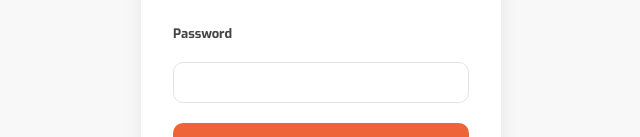
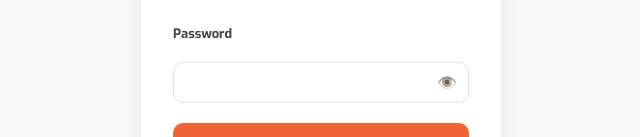
Before and after one commit to favasprintocards-a11y/printopayrollfrontend, a React (Vite) app: page /login in a window 1280 px wide. Shown: the part 478-615 px from the top of the page, without its empty margins (319-959 px from the left). Built offline with nearby package versions, Linux system fonts and the light colour scheme.

Commit message:
Fix login page and SPA routing

```diff
--- a/src/pages/Login.jsx
+++ b/src/pages/Login.jsx
@@ -3,11 +3,13 @@ import api from "../api/api";
 import { useNavigate } from "react-router-dom";
 import { setToken } from "../utils/auth";
 import img from "../assets/Logo.jpeg";
+
 export default function Login() {
   const navigate = useNavigate();
 
   const [email, setEmail] = useState("");
   const [password, setPassword] = useState("");
+  const [showPassword, setShowPassword] = useState(false); // 👁️ NEW
 
   const submit = async (e) => {
     e.preventDefault();
@@ -17,7 +19,6 @@ export default function Login() {
 
       setToken(res.data.token);
       alert("Login successful!");
-
       navigate("/dashboard", { replace: true });
 
     } catch (err) {
@@ -28,18 +29,19 @@ export default function Login() {
 
   return (
     <div className="login-wrapper">
+      <div className="login-container">
 
-      <div className="login-container">
-        <div style={{ display: "flex", justifyContent: "center", marginBottom: "10px" }}>
+        {/* LOGO */}
+        <div style={{ display: "flex", justifyContent: "center", marginBottom: 10 }}>
           <img src={img} alt="Logo" style={{ width: 120, height: 120 }} />
         </div>
-
 
         <h1 className="login-title">Payroll</h1>
         <p className="login-sub">Sign in to continue</p>
 
         <form onSubmit={submit} className="login-form">
 
+          {/* EMAIL */}
           <label className="label">Email</label>
           <input
             type="email"
@@ -49,14 +51,37 @@ export default function Login() {
             required
           />
 
-          <label className="label" style={{ marginTop: "12px" }}>Password</label>
+          {/* PASSWORD */}
+          <label className="label" style={{ marginTop: 12 }}>Password</label>
+
+          <div style={{ position: "relative" }}>
             <input
-            type="password"
+              type={showPassword ? "text" : "password"} // 👁️ toggle
               className="input"
               value={password}
               onChange={(e) => setPassword(e.target.value)}
               required
+              style={{ paddingRight: "42px" }}
             />
+
+            {/* EYE ICON */}
+            <span
+              onClick={() => setShowPassword(!showPassword)}
+              style={{
+                position: "absolute",
+                right: 12,
+                top: "50%",
+                transform: "translateY(-50%)",
+                cursor: "pointer",
+                fontSize: 16,
+                opacity: 0.7,
+                userSelect: "none"
+              }}
+              title={showPassword ? "Hide password" : "Show password"}
+            >
+              {showPassword ? "🚫" : "👁️"}
+            </span>
+          </div>
 
           <button type="submit" className="btn btn-primary login-btn">
             Login
@@ -64,7 +89,6 @@ export default function Login() {
 
         </form>
       </div>
-
     </div>
   );
 }
```
Lines whose indentation alone changed are shown as unchanged.
